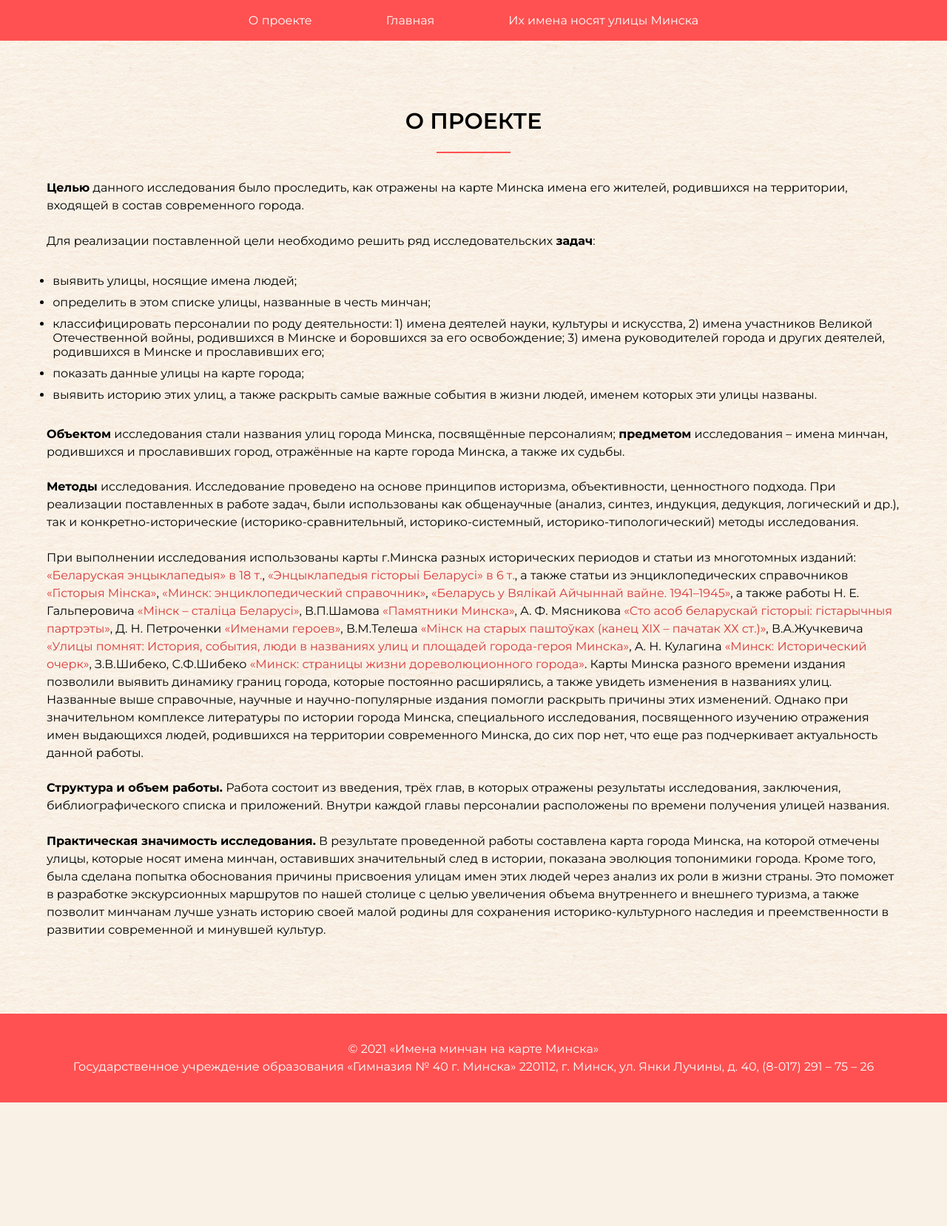
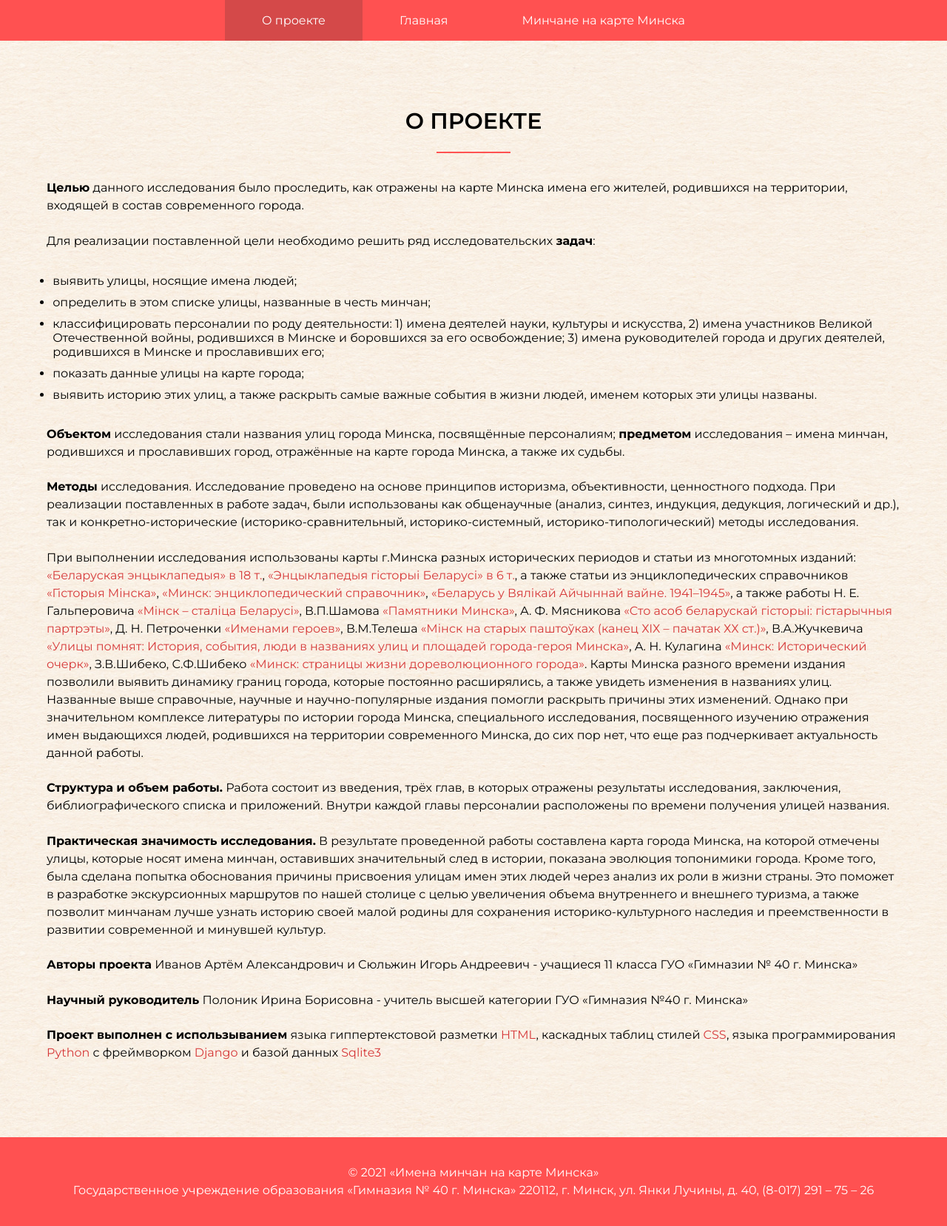
Before and after one commit to IgorSulj/MinskStreets, a Django app: page /about/ in a window 1280 px wide. Shown: the whole page at 74% size. Before the commit the page ends 1490 px from the top, so only its background shows below. Run offline with Django 3.2, Linux system fonts and the light colour scheme.

Commit message:
Frontend improvements

```diff
--- a/MinskStreets/settings.py
+++ b/MinskStreets/settings.py
@@ -64,6 +64,7 @@ TEMPLATES = [
                 'django.template.context_processors.request',
                 'django.contrib.auth.context_processors.auth',
                 'django.contrib.messages.context_processors.messages',
+                'main.context_processors.urls_list'
             ],
         },
     },
--- /dev/null
+++ b/main/context_processors.py
@@ -0,0 +1,9 @@
+from django.urls import reverse
+
+
+def urls_list(request):
+    return {"nav_urls": (
+        ("О проекте", reverse("about")),
+        ("Главная", reverse("index")),
+        ("Минчане на карте Минска", reverse("streets"))
+    )}
--- a/main/static/main/style.css
+++ b/main/static/main/style.css
@@ -58,7 +66,12 @@ nav ul li a {
   color: #fff;
 }
 nav ul li a:hover {
+  transition: 0.3s;
   background: #d63939;
+}
+
+._active-link {
+  background: #d44949;
 }
 section {
   padding: 3% 0;
--- a/templates/about.html
+++ b/templates/about.html
@@ -47,31 +47,46 @@
             <p>
                 При выполнении исследования использованы карты г.Минска разных
                 исторических периодов и статьи из многотомных изданий:
-                <a href="#">«Беларуская энцыклапедыя» в 18 т.</a>,
-                <a href="#">«Энцыклапедыя гісторыі Беларусі» в 6 т.</a>, а также
-                статьи из энциклопедических справочников
-                <a href="#">«Гісторыя Мінска»</a>,
-                <a href="#">«Минск: энциклопедический справочник»</a>,
-                <a href="#">«Беларусь у Вялікай Айчыннай вайне. 1941–1945»</a>, а
-                также работы Н. Е. Гальперовича
-                <a href="#">«Мінск – сталіца Беларусі»</a>, В.П.Шамова
-                <a href="#">«Памятники Минска»</a>, А. Ф. Мясникова
-                <a href="#">«Сто асоб беларускай гісторыі: гістарычныя партрэты»</a>,
-                Д. Н. Петроченки <a href="#">«Именами героев»</a>, В.М.Телеша
-                <a href="#"
+                <a href="http://www.encyclopedia.ru/news/enc/detail/51058/"
+                >«Беларуская энцыклапедыя» в 18 т.</a
+                >,
+                <a href="http://adverbum.org/b-egb6-1.htm"
+                >«Энцыклапедыя гісторыі Беларусі» в 6 т.</a
+                >, а также статьи из энциклопедических справочников
+                <a>«Гісторыя Мінска»</a>,
+                <a
+                        href="https://www.livelib.ru/book/1001511453-minsk-entsiklopedicheskij-spravochnik"
+                >«Минск: энциклопедический справочник»</a
+                >,
+                <a href="http://www.encyclopedia.ru/cat/books/book/15669/"
+                >«Беларусь у Вялікай Айчыннай вайне. 1941–1945»</a
+                >, а также работы Н. Е. Гальперовича
+                <a>«Мінск – сталіца Беларусі»</a>, В.П.Шамова
+                <a>«Памятники Минска»</a>, А. Ф. Мясникова
+                <a
+                        href="https://mirlib.ru/knigi/history/303465-sto-asob-belaruskay-gstory-gstarychnyya-partrety.html"
+                >«Сто асоб беларускай гісторыі: гістарычныя партрэты»</a
+                >, Д. Н. Петроченки <a>«Именами героев»</a>, В.М.Телеша
+                <a
+                        href="https://www.livelib.ru/book/1001445631-minsk-na-staryh-otkrytkah-konets-xix-nachalo-xx-veka-v-tselesh"
                 >«Мінск на старых паштоўках (канец ХІХ – пачатак ХХ ст.)»</a
                 >, В.А.Жучкевича
-                <a href="#"
+                <a href="https://search.rsl.ru/ru/record/01007747048"
                 >«Улицы помнят: История, события, люди в названиях улиц и площадей
                     города-героя Минска»</a
-                >, А. Н. Кулагина <a href="#">«Минск: Исторический очерк»</a>,
-                З.В.Шибеко, С.Ф.Шибеко
-                <a href="#">«Минск: страницы жизни дореволюционного города»</a>. Карты
-                Минска разного времени издания позволили выявить динамику границ
-                города, которые постоянно расширялись, а также увидеть изменения в
-                названиях улиц. Названные выше справочные, научные и научно-популярные
-                издания помогли раскрыть причины этих изменений. Однако при
-                значительном комплексе литературы по истории города Минска,
+                >, А. Н. Кулагина
+                <a
+                        href="http://pawet.net/library/history/bel_history/_local/m_sapunov/%D0%9C%D0%B8%D0%BD%D1%81%D0%BA:_%D0%98%D1%81%D1%82%D0%BE%D1%80%D0%B8%D1%87%D0%B5%D1%81%D0%BA%D0%B8%D0%B9_%D0%BE%D1%87%D0%B5%D1%80%D0%BA.html"
+                >«Минск: Исторический очерк»</a
+                >, З.В.Шибеко, С.Ф.Шибеко
+                <a
+                        href="http://pawet.net/library/history/bel_history/sybieka/02/%D0%9C%D0%B8%D0%BD%D1%81%D0%BA._%D0%A1%D1%82%D1%80%D0%B0%D0%BD%D0%B8%D1%86%D1%8B_%D0%B6%D0%B8%D0%B7%D0%BD%D0%B8_%D0%B4%D0%BE%D1%80%D0%B5%D0%B2%D0%BE%D0%BB%D1%8E%D1%86%D0%B8%D0%BE%D0%BD%D0%BD%D0%BE%D0%B3%D0%BE_%D0%B3%D0%BE%D1%80%D0%BE%D0%B4%D0%B0.html"
+                >«Минск: страницы жизни дореволюционного города»</a
+                >. Карты Минска разного времени издания позволили выявить динамику
+                границ города, которые постоянно расширялись, а также увидеть
+                изменения в названиях улиц. Названные выше справочные, научные и
+                научно-популярные издания помогли раскрыть причины этих изменений.
+                Однако при значительном комплексе литературы по истории города Минска,
                 специального исследования, посвященного изучению отражения имен
                 выдающихся людей, родившихся на территории современного Минска, до сих
                 пор нет, что еще раз подчеркивает актуальность данной работы.
@@ -94,6 +109,24 @@
                 узнать историю своей малой родины для сохранения историко-культурного
                 наследия и преемственности в развитии современной и минувшей культур.
             </p>
+            <p>
+                <span class="bold">Авторы проекта</span> Иванов Артём Александрович и
+                Сюльжин Игорь Андреевич - учащиеся 11 класса ГУО «Гимназии № 40 г.
+                Минска»
+            </p>
+            <p>
+                <span class="bold">Научный руководитель</span> Полоник Ирина Борисовна
+                - учитель высшей категории ГУО «Гимназия №40 г. Минска»
+            </p>
+            <p>
+                <span class="bold">Проект выполнен с использыванием</span> языка
+                гиппертекстовой разметки
+                <a href="https://ru.wikipedia.org/wiki/HTML">HTML</a>, каскадных
+                таблиц стилей <a href="https://ru.wikipedia.org/wiki/CSS">CSS</a>,
+                языка программирования <a href="https://www.python.org/">Python</a> с
+                фреймворком <a href="https://www.djangoproject.com/">Django</a> и
+                базой данных <a href="https://www.sqlite.org/index.html">Sqlite3</a>
+            </p>
         </div>
     </section>
 {% endblock %}
--- a/templates/base.html
+++ b/templates/base.html
@@ -2,6 +2,7 @@
 <!DOCTYPE html>
 <html lang="en">
 <head>
+    <title>Имена минчан на карте Минска</title>
     <meta charset="UTF-8"/>
     <meta http-equiv="X-UA-Compatible" content="IE=edge"/>
     <meta name="viewport" content="width=device-width, initial-scale=1.0"/>
@@ -17,11 +18,10 @@
 <body>
 <nav>
     <ul>
-        <li><a href="{% url "about" %}">О проекте</a></li>
-        <li><a href="{% url "index" %}">Главная</a></li>
-        <li>
-            <a href="{% url "streets" %}">Их имена носят улицы Минска</a>
-        </li>
+        {% for name, nav_url in nav_urls %}
+            <li><a href="{{ nav_url }}" {% if nav_url == request.path %}class="_active-link"{% endif %}
+            >{{ name }}</a></li>
+        {% endfor %}
     </ul>
 </nav>
 {% block content %}{% endblock %}
```
Also changed, not shown: other parts of main/static/main/style.css (+25 -6 lines), templates/index.html (+12 -8 lines), templates/streetsList.html (+0 -10 lines), main/static/main/Minsk-Gates.webp (deleted), 1 other file.
